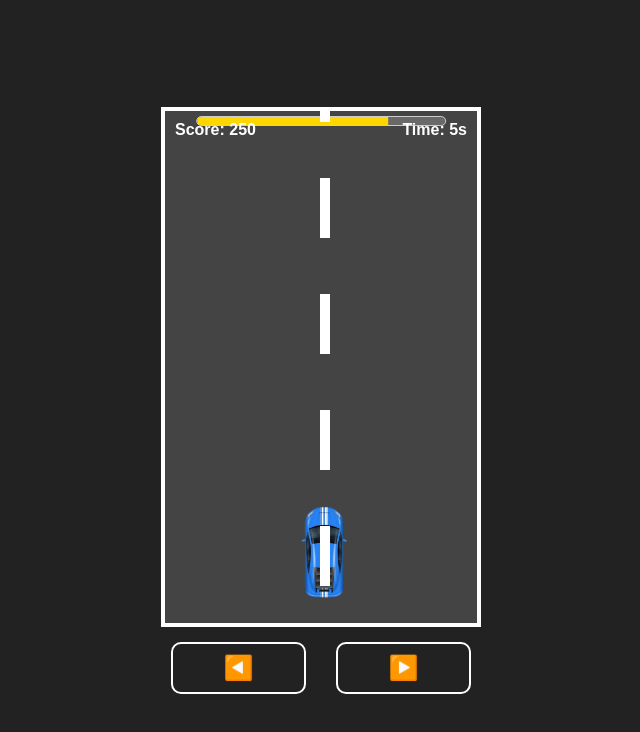
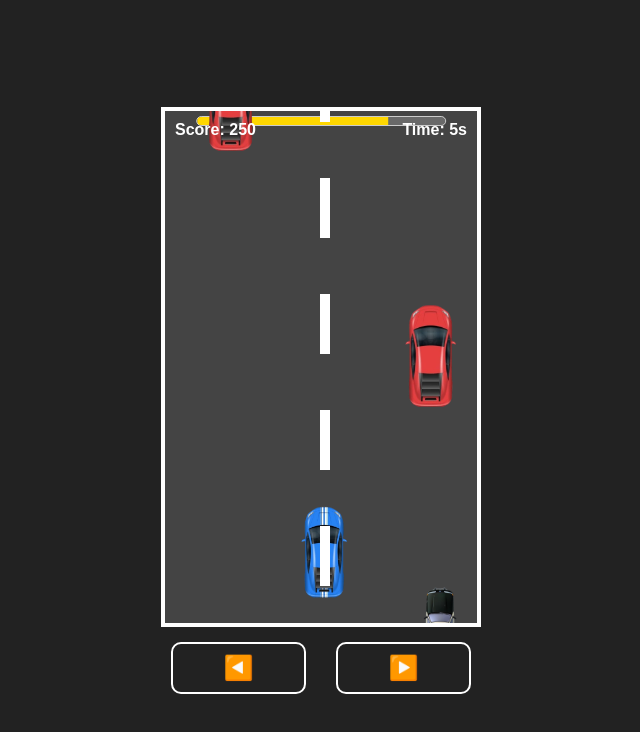
Before and after one commit to IrvingAcost34/mi-juego-html, a plain HTML site: page index.html in a window 1280 px wide. Shown: the whole page, without its empty margins (319-959 px from the left). Drawn offline with Linux system fonts and the light colour scheme.

Commit message:
index.html

```diff
--- a/index.html
+++ b/index.html
@@ -54,17 +54,17 @@
 
     .enemy {
       position: absolute;
-      width: 60px;
-      height: 100px;
-      top: -100px;
+      width: 70px;
+      height: 110px;
+      top: -110px;
       background-size: contain;
       background-position: center;
       background-repeat: no-repeat;
     }
 
     .enemy.enemy3 {
-      width: 80px;
-      height: 130px;
+      width: 90px;
+      height: 140px;
     }
 
     #score, #time {
@@ -100,12 +100,12 @@
 
     #metaMessage {
       position: absolute;
-      top: 45%;
+      top: 15%;
       left: 50%;
       transform: translate(-50%, -50%);
       display: none;
-      animation: fadeOut 2s forwards;
-      z-index: 20;
+      z-index: 30;
+      animation: metaAnim 2s ease-out;
     }
 
     #metaMessage img {
@@ -113,10 +113,10 @@
       height: 80px;
     }
 
-    @keyframes fadeOut {
-      0% { opacity: 1; }
-      80% { opacity: 1; }
-      100% { opacity: 0; display: none; }
+    @keyframes metaAnim {
+      0% { transform: translate(-50%, -50%) scale(1); opacity: 1; }
+      50% { transform: translate(-50%, -50%) scale(1.5); opacity: 1; }
+      100% { transform: translate(-50%, -50%) scale(1); opacity: 0; }
     }
 
     #controls {
@@ -223,13 +223,24 @@
       enemy.classList.add("enemy");
       const lanes = [30, 130, 230];
       enemy.style.left = lanes[Math.floor(Math.random() * lanes.length)] + "px";
-      enemy.style.backgroundImage = "url('enemigo.png')";
-      if (Math.random() < 0.33) enemy.classList.add("enemy3");
+
+      // Imagen aleatoria para enemigos
+      const enemyImages = ['enemigo1.png', 'enemigo2.png', 'enemigo3.png'];
+      const index = Math.floor(Math.random() * enemyImages.length);
+      enemy.style.backgroundImage = `url('${enemyImages[index]}')`;
+      if (index === 2) enemy.classList.add("enemy3");
+
       game.appendChild(enemy);
 
-      setTimeout(() => {
-        if (enemy.parentNode) enemy.remove();
-      }, 3000);
+      const move = enemy.animate([
+        { top: '-110px' },
+        { top: '530px' }
+      ], {
+        duration: 3000,
+        easing: 'linear'
+      });
+
+      move.onfinish = () => enemy.remove();
     }
 
     function createRoadLine() {
@@ -280,7 +291,7 @@
         metaActual += 300;
         metaProgressBar.style.width = "0%";
         metaMessage.style.display = "block";
-        metaMessage.style.animation = "fadeOut 2s forwards";
+        metaMessage.style.animation = "metaAnim 2s ease-out";
         setTimeout(() => metaMessage.style.display = "none", 2000);
       }
     }
```
